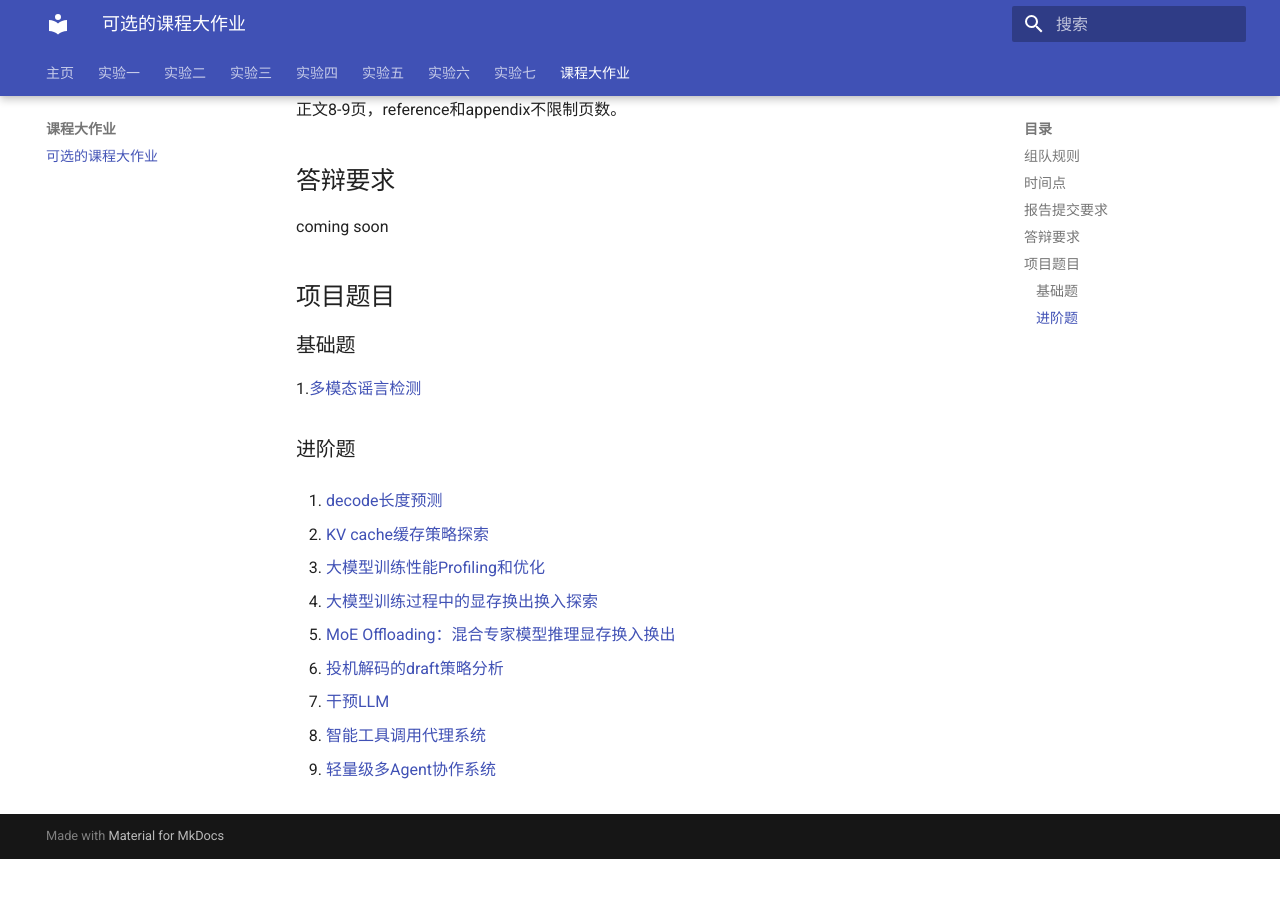
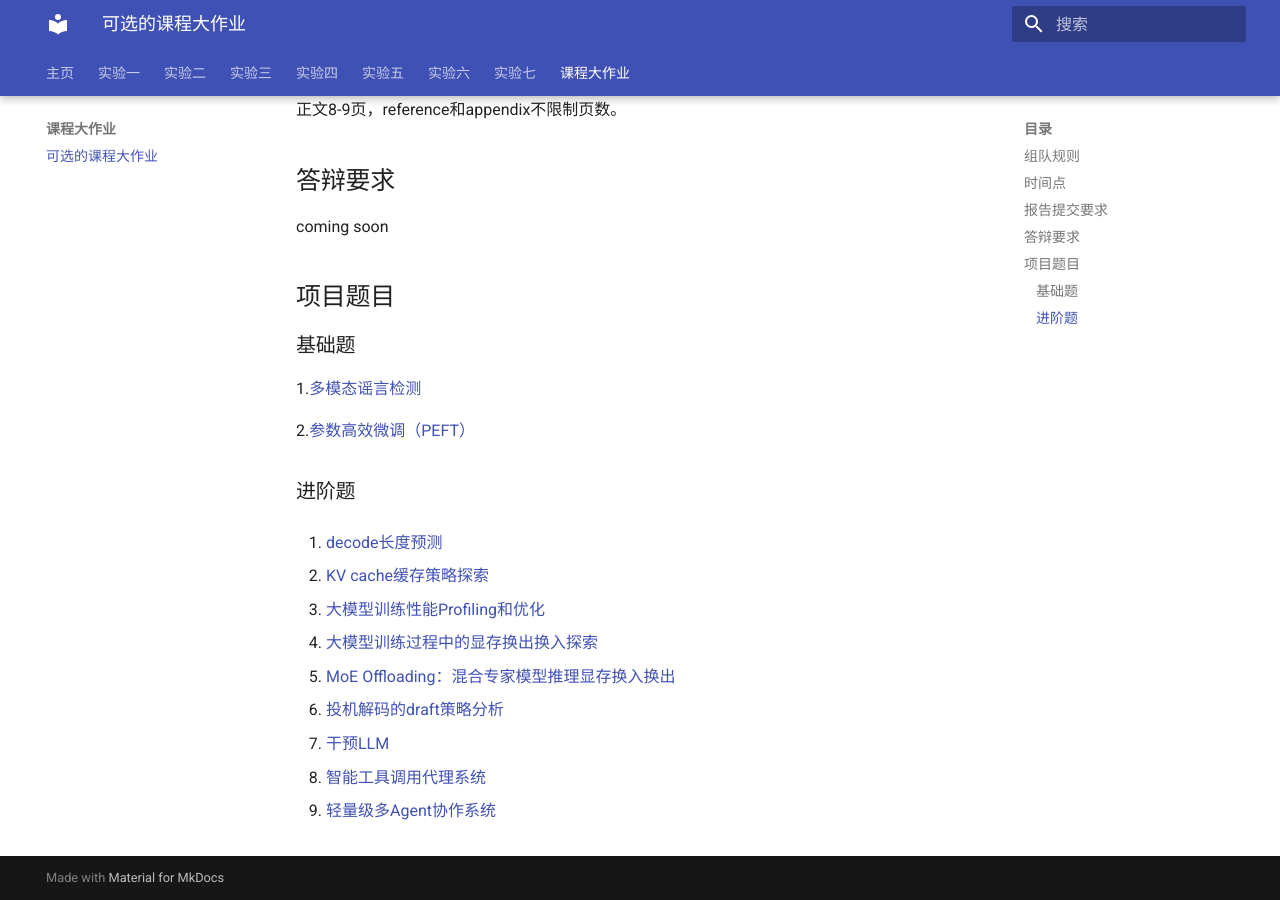
Before and after one commit to zhiweinju/nju-dl-lab-2025spring, an MkDocs documentation site: the page built from docs/final/课程大作业.md, in a window 1280 px wide and 900 px high, scrolled down 757 px. Built offline with MkDocs 1.6.1 and Material for MkDocs 9.7.7, drawn with Linux system fonts in a browser that asks for light colours; a style sheet for code colours, icons or effects is not loaded; before the commit the page ends 1616 px from its top, so only the background shows below that.

Commit message:
Update 课程大作业.md

```diff
--- a/docs/final/课程大作业.md
+++ b/docs/final/课程大作业.md
@@ -31,6 +31,8 @@ coming soon
 
 1.[多模态谣言检测](https://github.com/ShipingGe/NJUProject_MultimodalRumorDetection)
 
+2.[参数高效微调（PEFT）](https://github.com/Andre-Eads/NJUProject_PEFT)
+
 ### 进阶题
 
 1. [decode长度预测](https://github.com/spliii/Generation_Length_Prediction)
```
